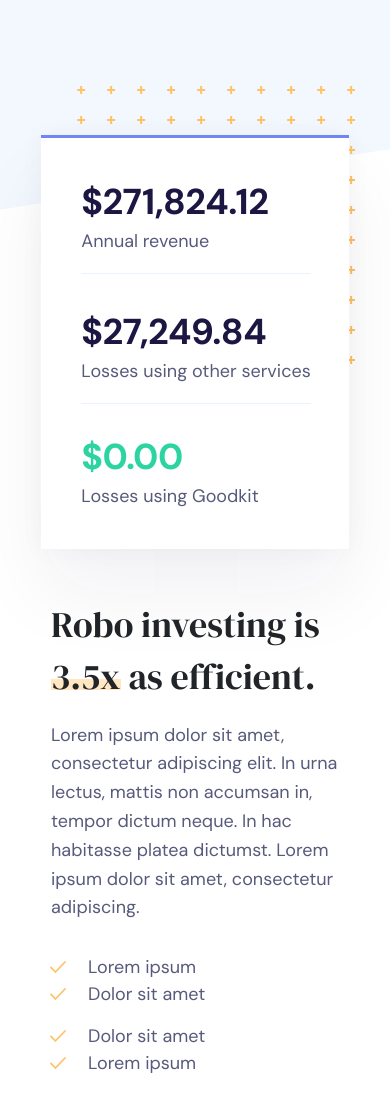
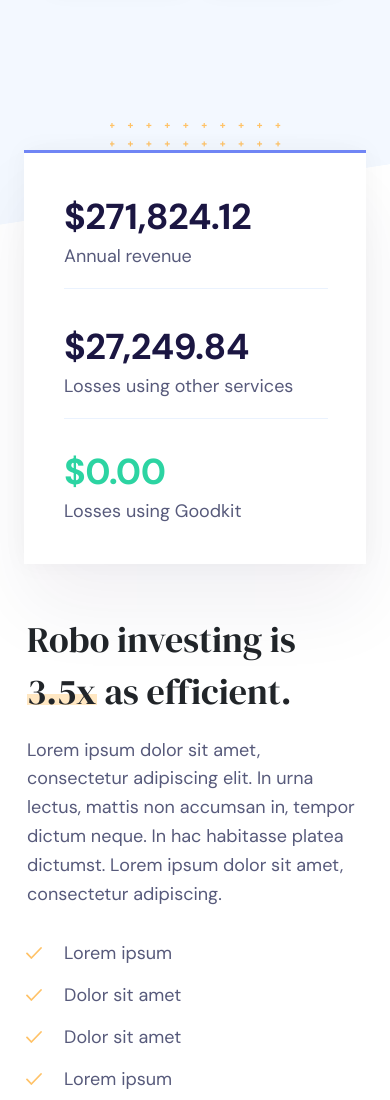
Before and after one commit to Himanshu-Suchak-Dcycle/Figma-Task-4, a plain HTML site: page index.html in a window 390 px wide. Shown: the part 720-1820 px from the top of the page. Drawn offline with nearby package versions, Linux system fonts and the light colour scheme.

Commit message:
Completed invest-section and navbar padding issue

```diff
--- a/assets/scss/style.scss
+++ b/assets/scss/style.scss
@@ -95,7 +95,7 @@
     );
   }
   nav {
-    padding-top: 32px !important;
+    padding-block: 32px 20px !important;
     .mobile-logo {
       font-size: $logo-size;
       cursor: pointer;
@@ -187,9 +187,9 @@
   margin-top: -330px;
   .revenue-card-section {
     margin-left: 160px;
+    max-width: 448px;
+    width: 100%;
     .revenue-card {
-      max-width: 448px;
-      width: 100%;
       border-top: 3px solid #7085f5;
       background-color: $white-color;
       box-shadow: 0px 44px 74px 0px #1a15470f, 0px 0px 24px 0px #0000000a;
@@ -260,6 +260,9 @@
         font-size: $text-medium;
         color: $text-color;
         padding-left: 15px;
+      }
+      li:nth-child(2) {
+        padding-top: 15px;
       }
     }
   }
@@ -382,7 +385,7 @@
       padding: 55px 65px 35px 134px;
       h2 {
         font-size: 44px;
-        max-width: 422px;
+        max-width: 384px;
       }
       .list-group {
         gap: 45px;
@@ -444,9 +447,9 @@
   .invest-section {
     .revenue-card-section {
       margin-left: 100px;
+      max-width: 400px;
+      width: 100%;
       .revenue-card {
-        max-width: 400px;
-        width: 100%;
         .value {
           font-size: 40px;
         }
@@ -553,7 +556,7 @@
   }
   .header {
     nav {
-      padding-top: 15px !important;
+      padding-block: 15px !important;
       .navbar-nav {
         padding-block: 25px;
       }
@@ -613,13 +616,14 @@
     margin-top: -175px;
     .revenue-card-section {
       padding-inline: 24px;
+      max-width: 399px;
+      width: 100%;
       .revenue-card {
-        max-width: 351px;
-        width: 100%;
         .value {
           font-size: 36px;
         }
-        .annual-revenue, .losses {
+        .annual-revenue,
+        .losses {
           .sub-head {
             padding-bottom: 17px;
           }
@@ -631,21 +635,28 @@
           padding-bottom: 38px;
         }
         .plus-bg-element {
-          top: -52px;
-          transform: translateX(13%);
+          top: -30px;
+          left: 50%;
+          transform: translateX(-50%);
         }
       }
     }
     .invest-content {
-      padding-inline: 29px 24px;
-      max-width: 346px;
+      padding-inline: 27px 24px;
+      max-width: 398px;
+      width: 100%;
       h2 {
         font-size: 36px;
       }
       .list-group {
-        gap: 38px;
+        gap: 39px;
         flex-wrap: wrap;
         row-gap: 15px;
+        ul {
+          li:nth-child(2) {
+            padding-top: 15px;
+          }
+        }
       }
     }
   }
--- a/index.html
+++ b/index.html
@@ -147,7 +147,7 @@
       </div>
     </section>
     <!-- done Footer Section -->
-    <span class="custom-border d-block w-100 sticky-top"></span>
+    <span class="custom-border d-block w-100"></span>
     <div class="footer-full-width-background">
       <footer
         class="d-flex flex-column flex-lg-row justify-content-between position-relative mx-auto"
```
Also changed, not shown: assets/css/style.css.
